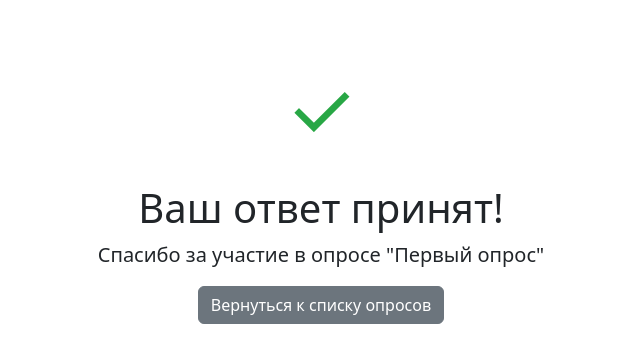
After one commit to CNNOM/mysite, a Django app: page /polls/poll/1/success/ in a window 1280 px wide. The commit adds this page. Shown: the top 363 px of the page, without its empty margins (319-959 px from the left). Run offline with Django 5.2, Linux system fonts and the light colour scheme; data comes from the database, SQL or seed files in the repository; both versions use the stored data as it was after the commit.

Commit message:
исправлено принятие ответов

```diff
--- /dev/null
+++ b/polls/templates/polls/vote_success.html
@@ -0,0 +1,23 @@
+<!DOCTYPE html>
+<html>
+<head>
+    <title>Ответ принят</title>
+    <link href="https://cdn.jsdelivr.net/npm/bootstrap@5.3.0/dist/css/bootstrap.min.css" rel="stylesheet">
+    <style>
+        .success-icon {
+            font-size: 5rem;
+            color: #28a745;
+        }
+    </style>
+</head>
+<body>
+    <div class="container mt-5 text-center">
+        <div class="success-icon">✓</div>
+        <h1 class="mt-3">Ваш ответ принят!</h1>
+        <p class="lead">Спасибо за участие в опросе "{{ poll.title }}"</p>
+        <a href="{% url 'index' %}" class="btn btn-secondary">
+            Вернуться к списку опросов
+        </a>
+    </div>
+</body>
+</html>
--- a/polls/urls.py
+++ b/polls/urls.py
@@ -4,6 +4,7 @@ from . import views
 urlpatterns = [
     path('', views.index, name='index'),
     path('poll/<int:poll_id>/', views.poll_detail, name='poll_detail'),
+    path('poll/<int:poll_id>/success/', views.vote_success, name='vote_success'),
     path('question/<int:question_id>/', views.question_detail, name='question_detail'),
     path('poll/<int:poll_id>/results/', views.poll_results, name='poll_results'),
 ]
--- a/polls/views.py
+++ b/polls/views.py
@@ -1,5 +1,6 @@
 from django.shortcuts import render, redirect, get_object_or_404
-from .models import Poll, Question, Vote
+from django.contrib import messages
+from .models import Poll, Question, Vote, Choice
 from .forms import VoteForm
 
 def index(request):
@@ -10,39 +11,43 @@ def poll_detail(request, poll_id):
     poll = get_object_or_404(Poll, pk=poll_id)
     questions = poll.questions.all().order_by('poll_questions__order')
 
+    if request.method == 'POST':
+        voter_name = request.POST.get('voter_name', '').strip() or None
+        all_answered = True
+
+        # Проверяем, что выбраны все ответы
+        for question in questions:
+            if not request.POST.get(f'question_{question.id}'):
+                all_answered = False
+                break
+
+        if not all_answered:
+            messages.error(request, "Пожалуйста, ответьте на все вопросы")
+        else:
+            # Сохраняем все ответы
+            for question in questions:
+                choice_id = request.POST.get(f'question_{question.id}')
+                choice = Choice.objects.get(pk=choice_id)
+                Vote.objects.create(
+                    choice=choice,
+                    voter_name=voter_name
+                )
+            return redirect('vote_success', poll_id=poll.id)
+
+    # Подготавливаем формы для GET запроса
     forms = []
     for question in questions:
         form = VoteForm(question=question)
         forms.append((question, form))
 
-    if request.method == 'POST':
-        voter_name = request.POST.get('voter_name', '').strip() or None
-
-        # Проверяем, что на все вопросы есть ответы
-        all_answered = True
-        votes_to_create = []
-
-        for question in questions:
-            choice_id = request.POST.get(f'question_{question.id}', None)
-            if not choice_id:
-                all_answered = False
-                break
-
-            choice = Choice.objects.get(pk=choice_id)
-            votes_to_create.append(Vote(
-                choice=choice,
-                voter_name=voter_name
-            ))
-
-        if all_answered and votes_to_create:
-            Vote.objects.bulk_create(votes_to_create)
-            return redirect('poll_results', poll_id=poll.id)
-
     return render(request, 'polls/poll_detail.html', {
         'poll': poll,
-        'forms': forms
+        'forms': forms,
     })
 
+def vote_success(request, poll_id):
+    poll = get_object_or_404(Poll, pk=poll_id)
+    return render(request, 'polls/vote_success.html', {'poll': poll})
 
 def question_detail(request, question_id):
     question = get_object_or_404(Question, pk=question_id)
```
Also changed, not shown: polls/templates/polls/poll_detail.html (+9 -5 lines), db.sqlite3.
